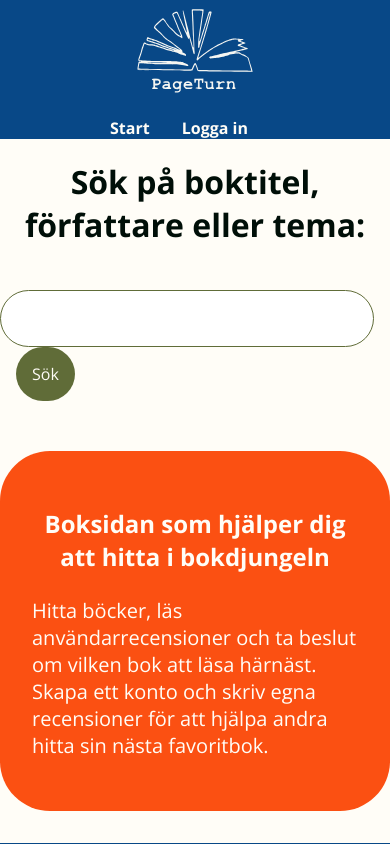
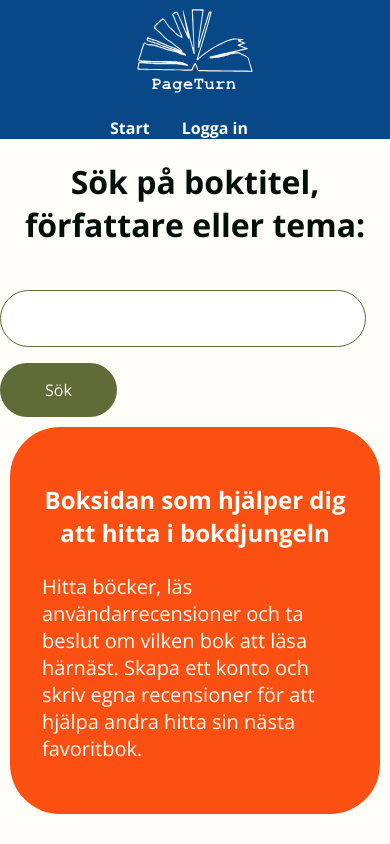
Before and after one commit to stinaRamona/projektReact, a React (Vite) app: page / in a window 390 px wide. Shown: the top 844 px of the page. Built offline with nearby package versions, Linux system fonts and the light colour scheme.

Commit message:
startformulär och infodiv mer margin på mindre skärmar nu

```diff
--- a/src/css/InfoDiv.css
+++ b/src/css/InfoDiv.css
@@ -10,3 +10,9 @@
 #infoDiv h3 {
     text-align: center;
 }
+
+@media (max-width: 955px) {
+    #infoDiv {
+        margin: 10px;
+    }
+}
--- a/src/css/SearchBar.css
+++ b/src/css/SearchBar.css
@@ -56,3 +56,19 @@ h1 {
     background-color: #47502a;
     cursor: pointer;
 }
+
+@media (max-width: 955px) {
+    #searchBar input[type=text] {
+        padding: 1.5em;
+        border: solid 1px #606C38;
+        border-radius: 50px;
+        width: 83%;
+    }
+
+    #searchBar input[type=submit] {
+        width: 30%;
+        margin-top: 1em;
+        margin-left: 0;
+    }
+
+}
```
